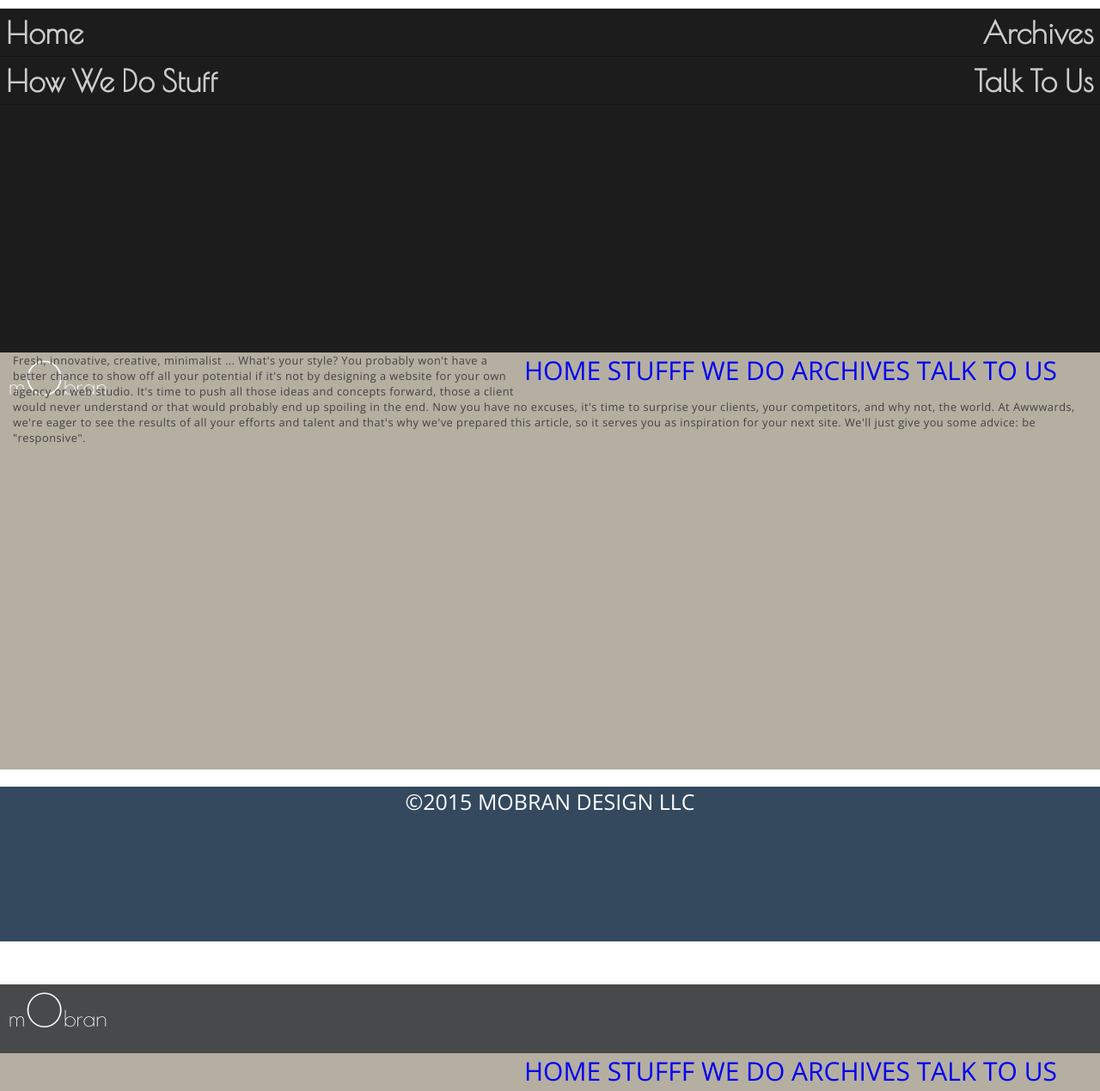
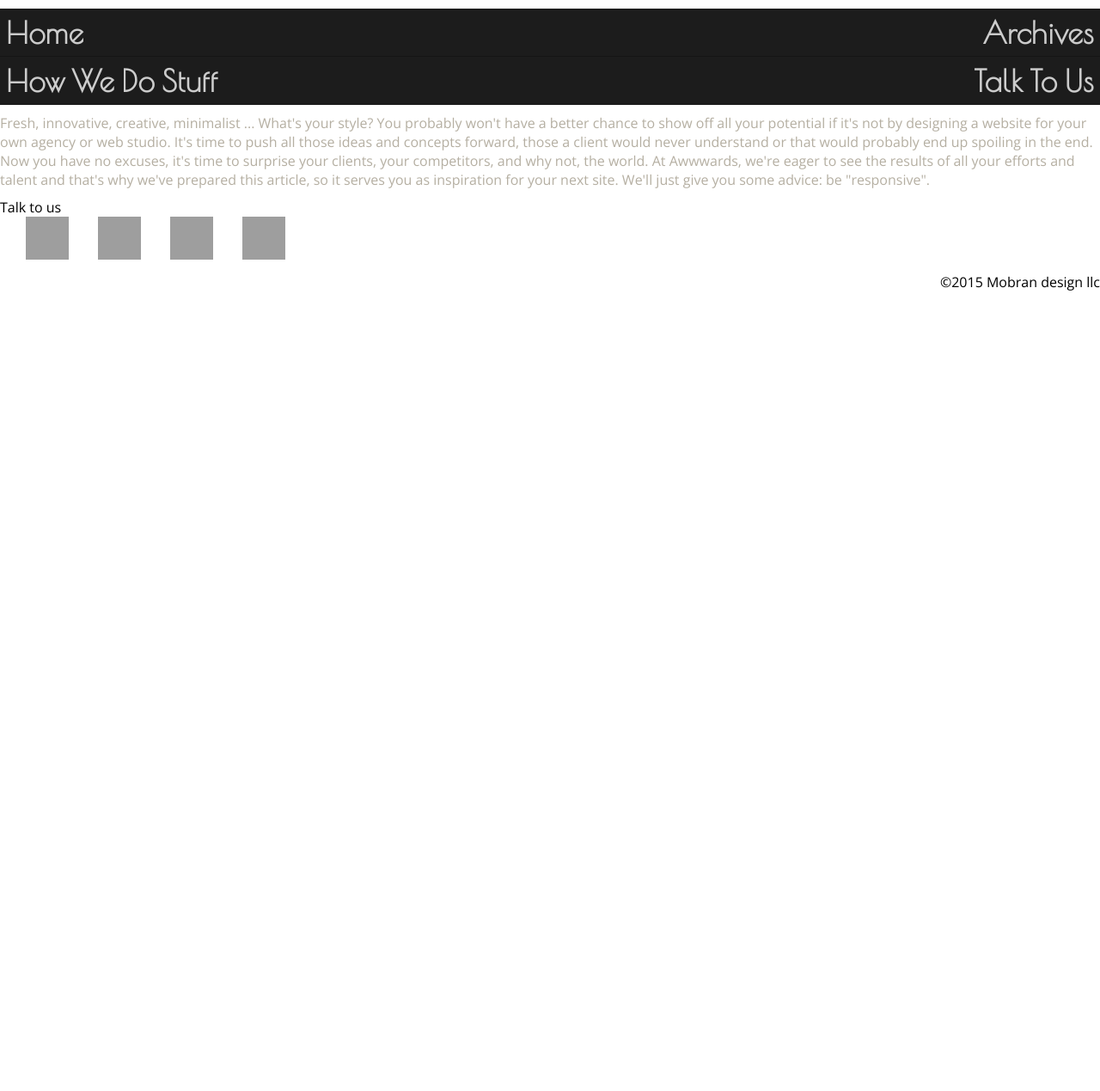
Before and after one commit to BillChabzz/MoBrAnDesignSite, a plain HTML site: page index.html in a window 1280 px wide. Shown: the part 475-1744 px from the top of the page at 86% size. After the commit the page ends 814 px from the top, so only its background shows below. Drawn offline with nearby package versions, Linux system fonts and the light colour scheme; files that its build step writes are made by us from their sources; grey boxes are pictures that could not be loaded.

Commit message:
modified some of the code

```diff
--- a/CSS/global.css
+++ b/CSS/global.css
@@ -18,6 +18,7 @@ box-sizing:border-box;/*****************************/
 /*HEADER*/
 body {
     font-family: 'Open Sans';
+    background-color: #fff;
 }
 a{
     text-decoration: none;
@@ -155,7 +156,7 @@ div#box .box-panel{
 
 .left{
     width: 50%;
-    height: 50%;
+    /*height: 50%;*/
     background-color:#1C1C1C;
     float:left;
     bottom=0;
@@ -163,7 +164,7 @@ div#box .box-panel{
 
 .right{
     width: 50%;
-    height: 50%;
+    /*height: 50%;*/
     background-color:#1C1C1C;
     float:right;
     text-align: right;
@@ -310,7 +311,7 @@ div#contact .box-panel {
 	float: right;
 	font-size: 30px;
 	padding-right: 50px;
-	display: inline-flex;
+	/*display: inline-flex;*/
 	text-transform: uppercase;
 	margin-top: 0;
 }
@@ -323,7 +324,7 @@ div#contact .box-panel {
 /*Navigation stuff */
 
 .footer {
-	margin: 20px 0 50px 0;
+	/*margin: 20px 0 50px 0;*/
 	text-transform: uppercase;
 	background-color: #34495E;
 	color: #fff;
@@ -336,3 +337,48 @@ div#container2 {
 	width: 100%;
 	height: 560px;
 }
+
+
+
+
+
+
+
+
+
+/*our code*/
+section{
+    display: block;
+    margin-top: 10px;
+    background-color: #fff;
+    margin-bottom: 10px;
+}
+#contents{
+float: right;
+}
+#contents p{
+   color: #B5AFA2;
+}
+#foot{}
+.footerz{
+  float: right;
+}
+.talk{
+ float: left;
+}
+.social{
+
+}
+.talktous{
+  display: block;
+    background-color: #34495E;
+    height: 100px;
+
+}
+.social{
+    display: inline-block;
+    float: right;
+}
+.talk{
+    display: inline-block;
+}
--- a/index.html
+++ b/index.html
@@ -5,7 +5,7 @@
   <title>Mobran's Website</title>
   <meta name="viewport" content="width=device-width" initial-scale: 1.0, user-scalable=0>
 
-  <link rel="stylesheet" type="text/css" href="assets/global.css">
+  <link rel="stylesheet" type="text/css" href="CSS/global.css">
 
 </head>
 
@@ -19,7 +19,7 @@
     <div id="header">
     <div class="logo">
         <a href="#intro">
-            m<span>O</span>bran
+            <p>m<span>O</span>bran</p>
         </a>
     </div>
     </div>
@@ -29,9 +29,9 @@
     <div id="container">
 
         <div id="content">
-            <h3 class="headings">Home</h3>
+            <!--<h3 class="headings">Home</h3>-->
 
-            <img title="Icon" alt="Mobran Logo"
+            <img
                  src="http://g.fastcompany.net/multisite_files/codesign/imagecache/slideshow_large/slideshow/2013/01/1671737-slide-tumblr-m6t5rzafvu1qc0s10o1-500.gif"
                  />
 
@@ -61,19 +61,10 @@
 <!-- Modified Pages -->
 
   <!-- Page 2: How We Do Stuff -->
-<div class = "wrap" id="stuff">
 
-    <!--header -->
-    <div id="header">
-    <div class="logo">
-        <a href="#intro">
-            m<span>O</span>bran
-        </a>
-    </div>
-    </div>
 
     <!-- body -->
-        <div id="container">
+       <!-- <div id="container">
 
             <div class="box3">
             <nav id="nav2 primary-nav">
@@ -90,50 +81,18 @@
 
         </div>
 
-            <div id="foot" class="footer">
-                <p>&copy;2015 Mobran design llc</p>
-            </div>
+
 
          </div>
-    </div>
+    </div>-->
+    <section id="contents">
+    <p> Fresh, innovative, creative, minimalist ... What's your style? You probably won't have a better chance to show off all your potential if it's not by designing a website for your own agency or web studio. It's time to push all those ideas and concepts forward, those a client would never understand or that would probably end up spoiling in the end. Now you have no excuses, it's time to surprise your clients, your competitors, and why not, the world. At Awwwards, we're eager to see the results of all your efforts and talent and that's why we've prepared this article, so it serves you as inspiration for your next site. We'll just give you some advice: be "responsive".</p>
 
+</section>
 
 
 <!-- Page 3 -->
-<!-- Archives -->
-<div class = "wrap" id="archives">
 
-    <!--header -->
-    <div id="header">
-    <div class="logo">
-        <a href="#intro">
-            m<span>O</span>bran
-        </a>
-    </div>
-    </div>
-
-    <!-- body -->
-    <div id="container">
-         <div class="box3">
-                <nav id="nav2 primary-nav">
-                    <a href="#intro">Home</a>
-                    <a href="#stuff">stufff we do</a>
-                    <a href="#archives">Archives</a>
-                    <a href="#contacts">Talk To Us</a>
-                </nav>
-            </div>
-
-            <div class="content">
-
-            </div>
-
-        <div class="footer">
-            <p>&copy;2015 Mobran design llc</p>
-        </div>
-
-     </div>
-
-</div>
 <!-- Modified Changes -->
 
 
@@ -146,23 +105,16 @@
 <!-- PAGE 4 -->
 
 <!-- Talk To Us -->
-    <!-- Header -->
- <div class = "wrap" id="contact">
-     <div id="header">
-     <div class="logo">
-        <a href="#intro">
-            m<span>O</span>bran
-        </a>
-    </div>
-    </div>
-    <!-- rest of body -->
+
+
+
     <!--page title -->
-        <div id="box3"><h3 class="headings">Talk To Us</h3></div>
+       <!--<div id="box3"><h3 class="headings">Talk To Us</h3></div>
 
-    <!--Contacts -->
+
 
  <div id="boxed">
-        <!-- Normal Contacts -->
+
         <div class="inbox1">
             <div class="box-top">Contact</div>
                 <div class="box-panel">
@@ -170,10 +122,10 @@
                         <br>
                         Email:     yyyyyyy
                 </div>
-        </div>
+        </div> -->
 
-     <!-- Inserting Social Media Widgets -->
-    <div class="inbox2">
+
+    <!--<div class="inbox2">
         <div class="box-top">Social</div>
             <div class="box-panel">
              <ul>
@@ -195,6 +147,46 @@
             </ul>
             </div>
     </div>
- </div>
+ </div>-->
+    <section id="foot">
+   <div class="talktous1">
+       <div class="talk1">
+           <p>Talk to us</p>
+       </div>
+       <div class="social1">
+           <ul>
+                <a href=#>
+                <img title="Facebook" alt="Facebook" style="margin-left: 30px" src="https://socialmediawidgets.files.wordpress.com/2014/03/02_facebook.png" width="50"     height="50" />
+                </a>
 
-</div>
+                <a href=#>
+                <img title="Twitter" alt="Twitter" style="margin-left: 30px" src="https://socialmediawidgets.files.wordpress.com/2014/03/01_twitter.png" width="50" height="50" />
+                </a>
+
+                <a href=#>
+                <img title="Instagram" alt="Instagram" style="margin-left: 30px" src="https://socialmediawidgets.files.wordpress.com/2014/03/10_instagram.png" width="50" height="50" />
+                </a>
+
+                <a href=#>
+                <img title="LinkedIn" alt="LinkedIn" style="margin-left: 30px" src="https://socialmediawidgets.files.wordpress.com/2014/03/07_linkedin.png" width="50" height="50" />
+                 </a>
+            </ul>
+       </div>
+
+
+
+
+    </div>
+
+
+
+</section>
+
+    <footer>
+     <div class="footerz">
+            <p>&copy;2015 Mobran design llc</p>
+        </div>
+     </footer>
+<!--</div>-->
+    </body>
+</html>
```
